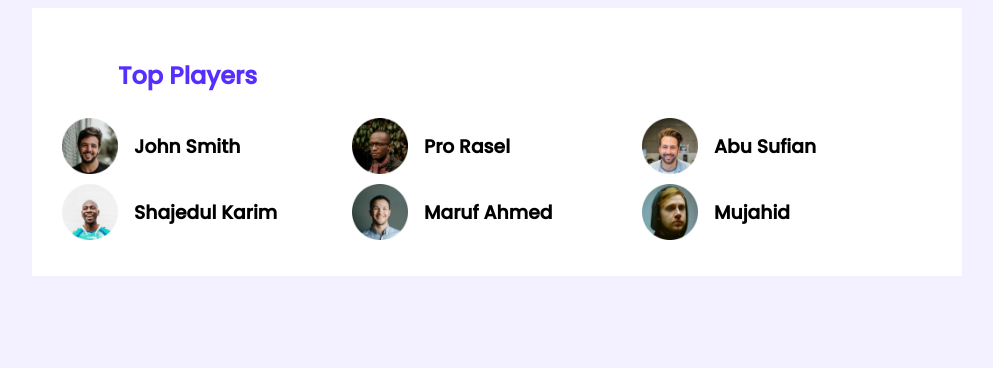
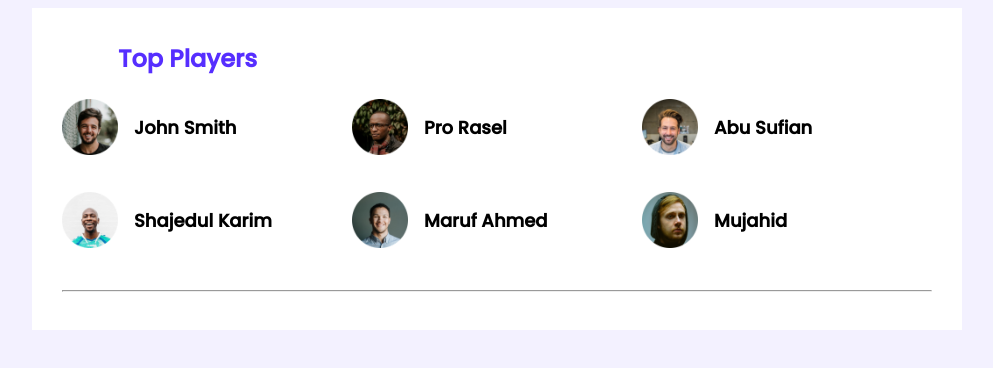
Before and after one commit to rashedrk/leader-board-css3, a plain HTML site: page index.html in a window 1280 px wide. Shown: the whole page, without its empty margins (143-1136 px from the left). Drawn offline with Linux system fonts and the light colour scheme.

Commit message:
top player hr added

```diff
--- a/index.html
+++ b/index.html
@@ -46,6 +46,7 @@
                     </div>
                 </div>
             </div>
+            <hr>
         </section>
     </main>
 </body>
--- a/styles/style.css
+++ b/styles/style.css
@@ -21,18 +21,25 @@ main{
     font-size: 24px;
     color: #562EFF;
     margin-left: 56px;
+    margin-top: 3px;
 }
 .players{
     display: grid;
     grid-template-columns: repeat(3,1fr);
+
 
 }
 .player{
     display: flex;
     align-items: center;
     gap: 16px;
+    margin-bottom: 30px;
+
 }
 .player img{
     width: 56px;
     height: 56px;
 }
+.player h3{
+    font-size: 18px;
+}
```
